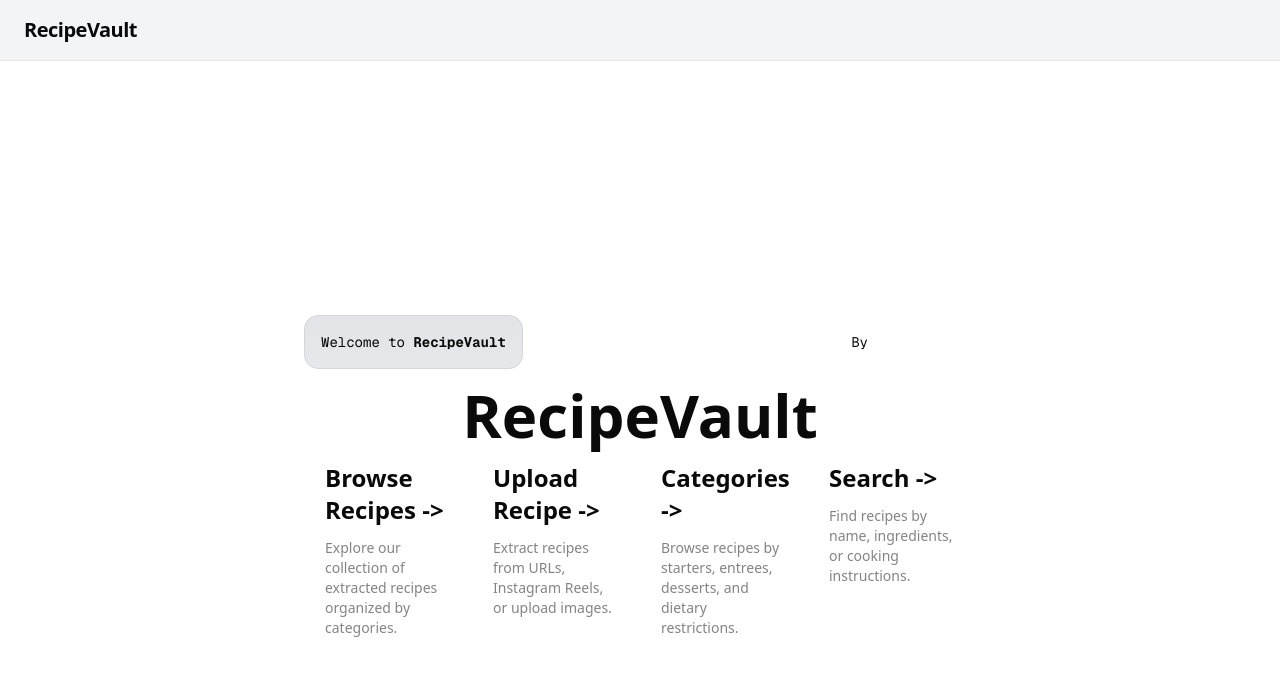
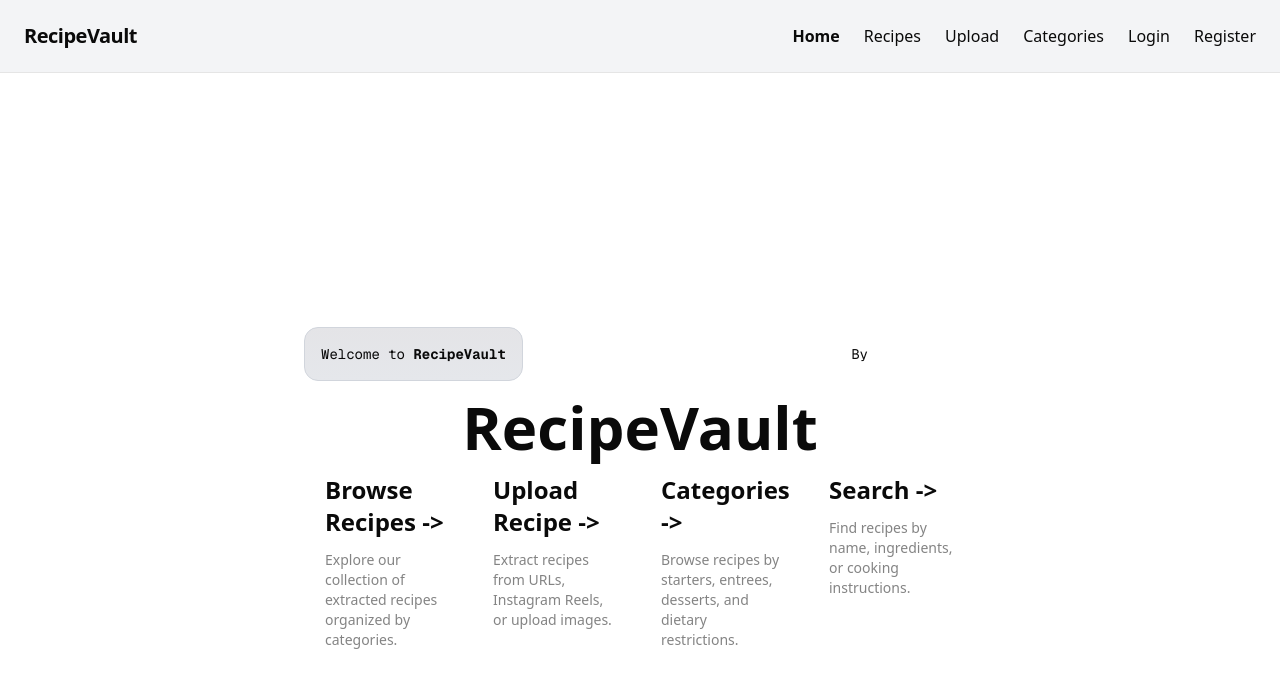
Before and after one commit to shilpashreejr/recipe-vault, a Next.js app: page / in a window 1280 px wide. Shown: the top 688 px of the page. Built offline with nearby package versions, Linux system fonts and the light colour scheme.

Commit message:
feat: add basic navigation component and integrate into layout

```diff
--- a/src/app/layout.tsx
+++ b/src/app/layout.tsx
@@ -1,6 +1,7 @@
 import type { Metadata } from "next";
 import { Geist, Geist_Mono } from "next/font/google";
 import "./globals.css";
+import Navigation from "@/components/layout/Navigation";
 
 const geist = Geist({
   variable: "--font-geist-sans",
@@ -44,10 +45,10 @@ export default function RootLayout({
         className={`${geist.variable} ${geistMono.variable} antialiased`}
       >
         <header className="w-full py-4 px-6 bg-gray-100 border-b mb-4">
-          <nav>
+          <div className="flex items-center justify-between">
             <span className="font-bold text-xl tracking-tight">RecipeVault</span>
-            {/* Navigation links will go here */}
-          </nav>
+            <Navigation />
+          </div>
         </header>
         <main className="max-w-4xl mx-auto px-4">
           {children}
--- /dev/null
+++ b/src/components/layout/Navigation.tsx
@@ -0,0 +1,14 @@
+import Link from "next/link";
+
+export default function Navigation() {
+  return (
+    <nav className="flex gap-6 items-center py-2">
+      <Link href="/" className="font-semibold hover:underline">Home</Link>
+      <Link href="/recipes" className="hover:underline">Recipes</Link>
+      <Link href="/recipes/upload" className="hover:underline">Upload</Link>
+      <Link href="/categories" className="hover:underline">Categories</Link>
+      <Link href="/(auth)/login" className="hover:underline">Login</Link>
+      <Link href="/(auth)/register" className="hover:underline">Register</Link>
+    </nav>
+  );
+}
```
Also changed, not shown: 1 other file (tests, documents, lock files or other folders).
